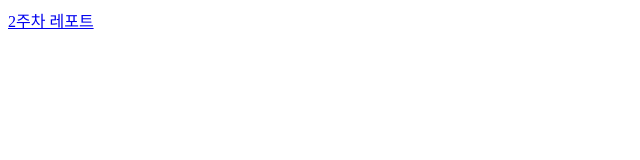
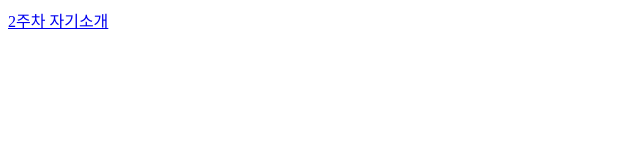
Before and after one commit to kimsinyoung2/Cordova, a plain HTML site: page index.html in a window 1280 px wide. Shown: the full height of the page, 0-640 px from the left. Drawn offline with Linux system fonts and the light colour scheme.

Commit message:
Update index.html

```diff
--- a/index.html
+++ b/index.html
@@ -4,6 +4,6 @@
 
   </head>
   <body>
-    <a href="week2/report/index.html">2주차 레포트</a>
+    <a href="week2/report/introduce.html">2주차 자기소개</a>
   </body>
 </html>
```
